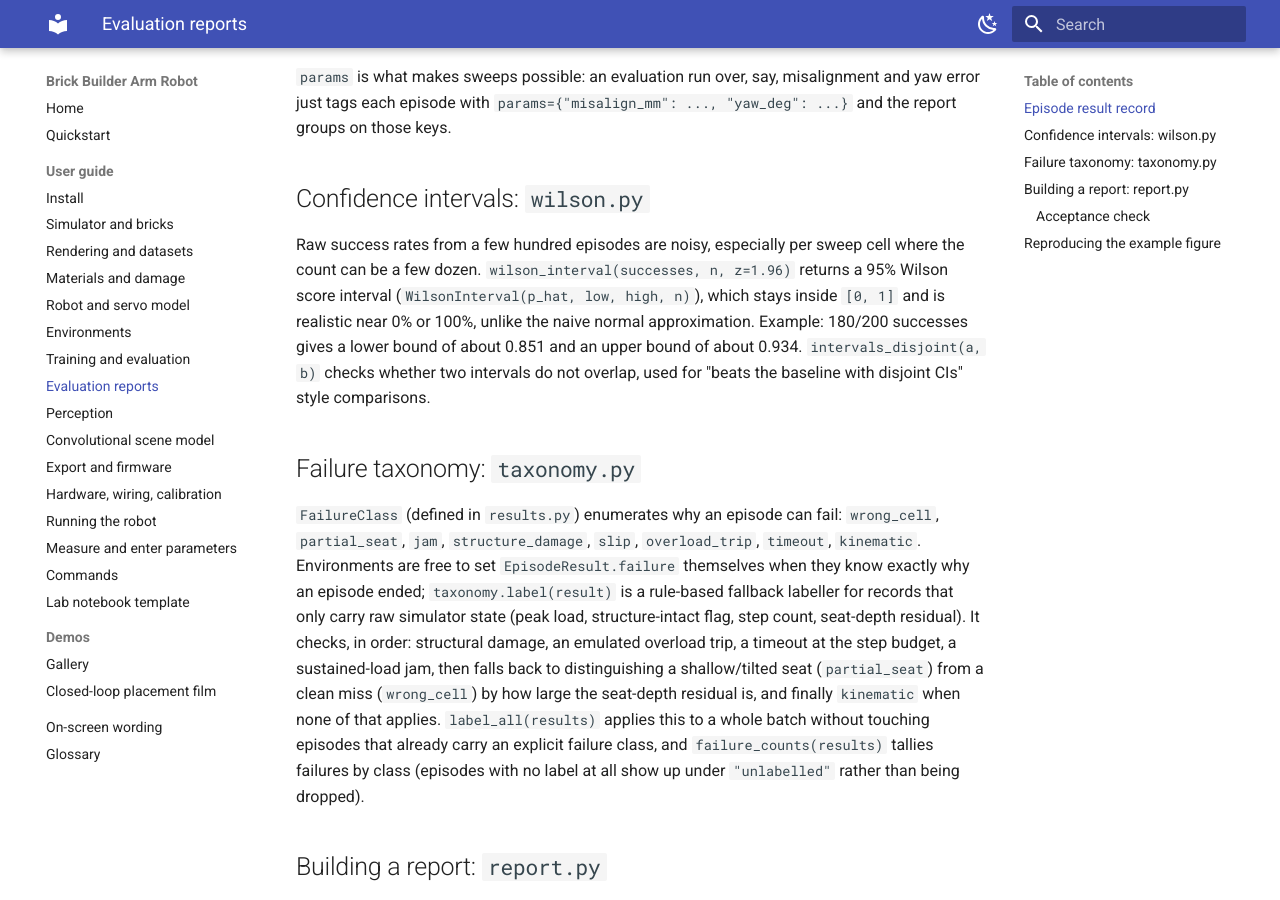
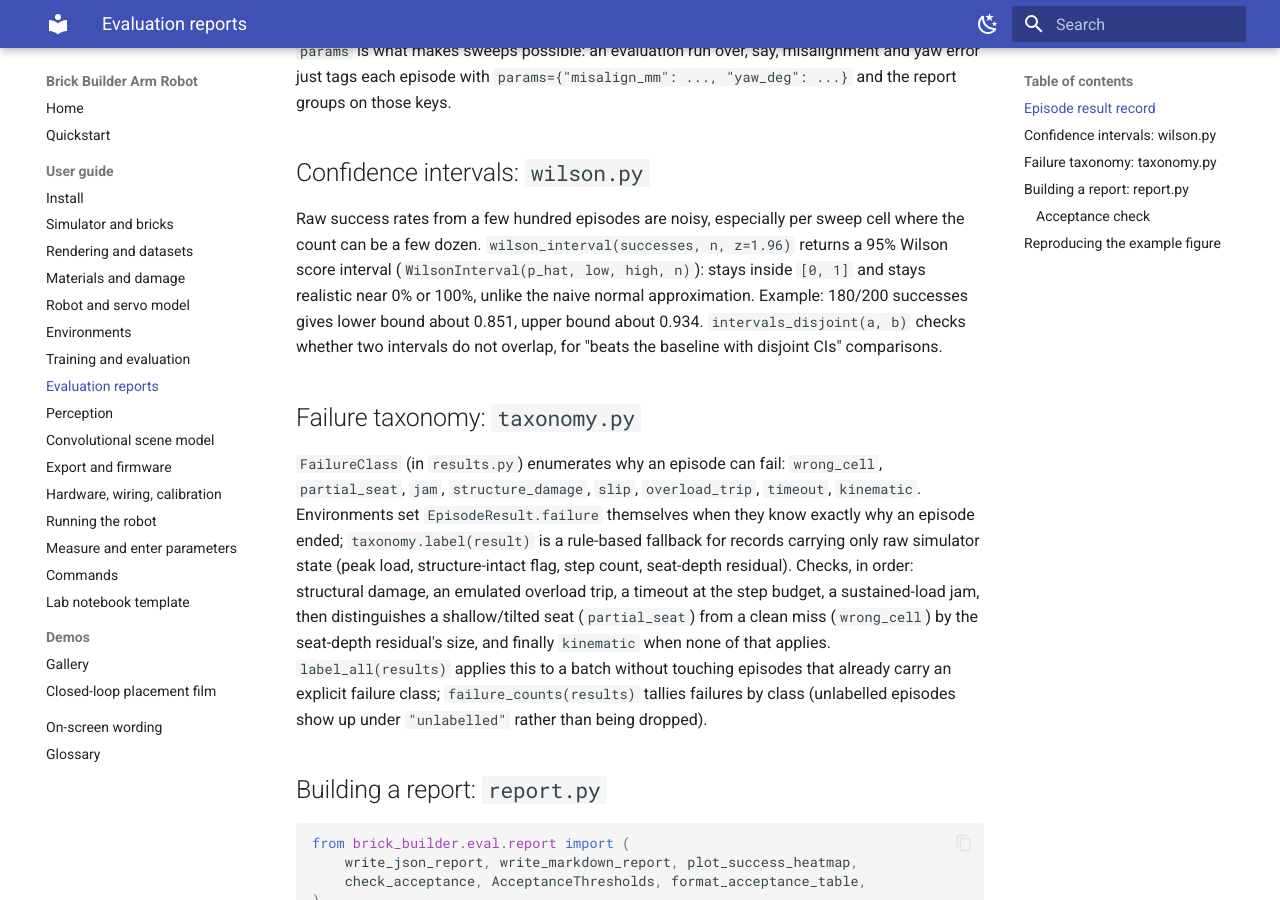
Before and after one commit to k-h-nunn/brick-builder-arm-robot, an MkDocs documentation site: the page built from docs/guide/05b-evaluation-reports.md, in a window 1280 px wide and 900 px high, scrolled down 629 px. Built offline with MkDocs 1.6.1 and Material for MkDocs 9.7.7, drawn with Linux system fonts in a browser that asks for light colours; some of the changed text lies outside the part shown.

Commit message:
docs: light condense of guide 05b (evaluation reports)
Prose tightening; page was already close to the target manual style.
No numbers changed.

Co-Authored-By: Claude Fable 5.1 <noreply@anthropic.com>
Claude-Session: https://claude.ai/code/session_01RzBd2B5zzgQYF7MiXKsWuw

```diff
--- a/docs/guide/05b-evaluation-reports.md
+++ b/docs/guide/05b-evaluation-reports.md
@@ -1,9 +1,9 @@
 # Evaluation reports
 
-This page covers `brick_builder/eval/` (`wilson.py`, `taxonomy.py`, `report.py`): the module that turns
-a list of finished episodes into the numbers and pictures used to decide whether a policy is any
-good. It does not run episodes itself — that is `brick_builder/rl/` and `brick_builder/envs/` — it only
-consumes the `EpisodeResult` records they produce (`brick_builder/eval/results.py`).
+`brick_builder/eval/` (`wilson.py`, `taxonomy.py`, `report.py`) turns a list of finished episodes into
+the numbers and pictures used to judge a policy. It does not run episodes itself — that is
+`brick_builder/rl/` and `brick_builder/envs/` — only consumes the `EpisodeResult` records they produce
+(`brick_builder/eval/results.py`).
 
 ## Episode result record
 
@@ -31,24 +31,24 @@ those keys.
 
 Raw success rates from a few hundred episodes are noisy, especially per sweep cell where the count
 can be a few dozen. `wilson_interval(successes, n, z=1.96)` returns a 95% Wilson score interval
-(`WilsonInterval(p_hat, low, high, n)`), which stays inside `[0, 1]` and is realistic near 0% or
-100%, unlike the naive normal approximation. Example: 180/200 successes gives a lower bound of
-about 0.851 and an upper bound of about 0.934. `intervals_disjoint(a, b)` checks whether two
-intervals do not overlap, used for "beats the baseline with disjoint CIs" style comparisons.
+(`WilsonInterval(p_hat, low, high, n)`): stays inside `[0, 1]` and stays realistic near 0% or 100%,
+unlike the naive normal approximation. Example: 180/200 successes gives lower bound about 0.851,
+upper bound about 0.934. `intervals_disjoint(a, b)` checks whether two intervals do not overlap,
+for "beats the baseline with disjoint CIs" comparisons.
 
 ## Failure taxonomy: `taxonomy.py`
 
-`FailureClass` (defined in `results.py`) enumerates why an episode can fail: `wrong_cell`,
-`partial_seat`, `jam`, `structure_damage`, `slip`, `overload_trip`, `timeout`, `kinematic`.
-Environments are free to set `EpisodeResult.failure` themselves when they know exactly why an
-episode ended; `taxonomy.label(result)` is a rule-based fallback labeller for records that only
-carry raw simulator state (peak load, structure-intact flag, step count, seat-depth residual). It
-checks, in order: structural damage, an emulated overload trip, a timeout at the step budget, a
-sustained-load jam, then falls back to distinguishing a shallow/tilted seat (`partial_seat`) from a
-clean miss (`wrong_cell`) by how large the seat-depth residual is, and finally `kinematic` when
-none of that applies. `label_all(results)` applies this to a whole batch without touching episodes
-that already carry an explicit failure class, and `failure_counts(results)` tallies failures by
-class (episodes with no label at all show up under `"unlabelled"` rather than being dropped).
+`FailureClass` (in `results.py`) enumerates why an episode can fail: `wrong_cell`, `partial_seat`,
+`jam`, `structure_damage`, `slip`, `overload_trip`, `timeout`, `kinematic`. Environments set
+`EpisodeResult.failure` themselves when they know exactly why an episode ended;
+`taxonomy.label(result)` is a rule-based fallback for records carrying only raw simulator state
+(peak load, structure-intact flag, step count, seat-depth residual). Checks, in order: structural
+damage, an emulated overload trip, a timeout at the step budget, a sustained-load jam, then
+distinguishes a shallow/tilted seat (`partial_seat`) from a clean miss (`wrong_cell`) by the
+seat-depth residual's size, and finally `kinematic` when none of that applies. `label_all(results)`
+applies this to a batch without touching episodes that already carry an explicit failure class;
+`failure_counts(results)` tallies failures by class (unlabelled episodes show up under
+`"unlabelled"` rather than being dropped).
 
 ## Building a report: `report.py`
 
@@ -75,24 +75,22 @@ plot_success_heatmap(results, "misalign_mm", "yaw_deg", "runs/eval_001/heatmap.p
 
   ![Example sweep heatmap](../media/eval/example_heatmap.png)
 
-  This example is generated from synthetic data (no trained policy involved) purely to show the
-  shape of the figure; a real report's heatmap comes from actual evaluation episodes.
+  This example uses synthetic data (no trained policy involved), to show the figure's shape; a
+  real report's heatmap comes from actual evaluation episodes.
 
 ### Acceptance check
 
 `check_acceptance(results, thresholds, scripted_results=None)` checks a results set against the
-Definition-of-Done numbers (`AcceptanceThresholds`, defaults: Wilson
-lower bound >= 0.85, seat-depth error median <= 0.3 mm, peak load <= 0.9 on >= 99% of episodes,
-structure intact on >= 98%, and — when a scripted baseline's results are also supplied — the
-student beating it by at least 15 points with disjoint confidence intervals). It returns one
-`AcceptanceResult` row per criterion (name, pass/fail, the measured value, the threshold);
-`format_acceptance_table(rows)` renders that as a plain-text pass/fail table for a terminal or log
-file.
+Definition-of-Done numbers (`AcceptanceThresholds` defaults: Wilson lower bound >= 0.85,
+seat-depth error median <= 0.3 mm, peak load <= 0.9 on >= 99% of episodes, structure intact on
+>= 98%, and — when a scripted baseline's results are also supplied — the student beating it by at
+least 15 points with disjoint confidence intervals). Returns one `AcceptanceResult` row per
+criterion (name, pass/fail, measured value, threshold); `format_acceptance_table(rows)` renders
+that as a plain-text pass/fail table for a terminal or log file.
 
 ## Reproducing the example figure
 
-`docs/media/eval/example_heatmap.png` was produced by calling `plot_success_heatmap` on a
-synthetic sweep over `misalign_mm` in `{0, 2, 4, 6, 8}` and `yaw_deg` in `{0, 5, 10, 15}`, with a
-success probability that decays smoothly with both. It has no bearing on a real policy's
-performance; once Stage C produces real evaluation runs, this page's figure will be regenerated
-from those instead.
+`docs/media/eval/example_heatmap.png` comes from `plot_success_heatmap` on a synthetic sweep over
+`misalign_mm` in `{0, 2, 4, 6, 8}` and `yaw_deg` in `{0, 5, 10, 15}`, success probability decaying
+smoothly with both. No bearing on a real policy's performance; the figure will be regenerated from
+real evaluation runs once Stage C produces them.
```
